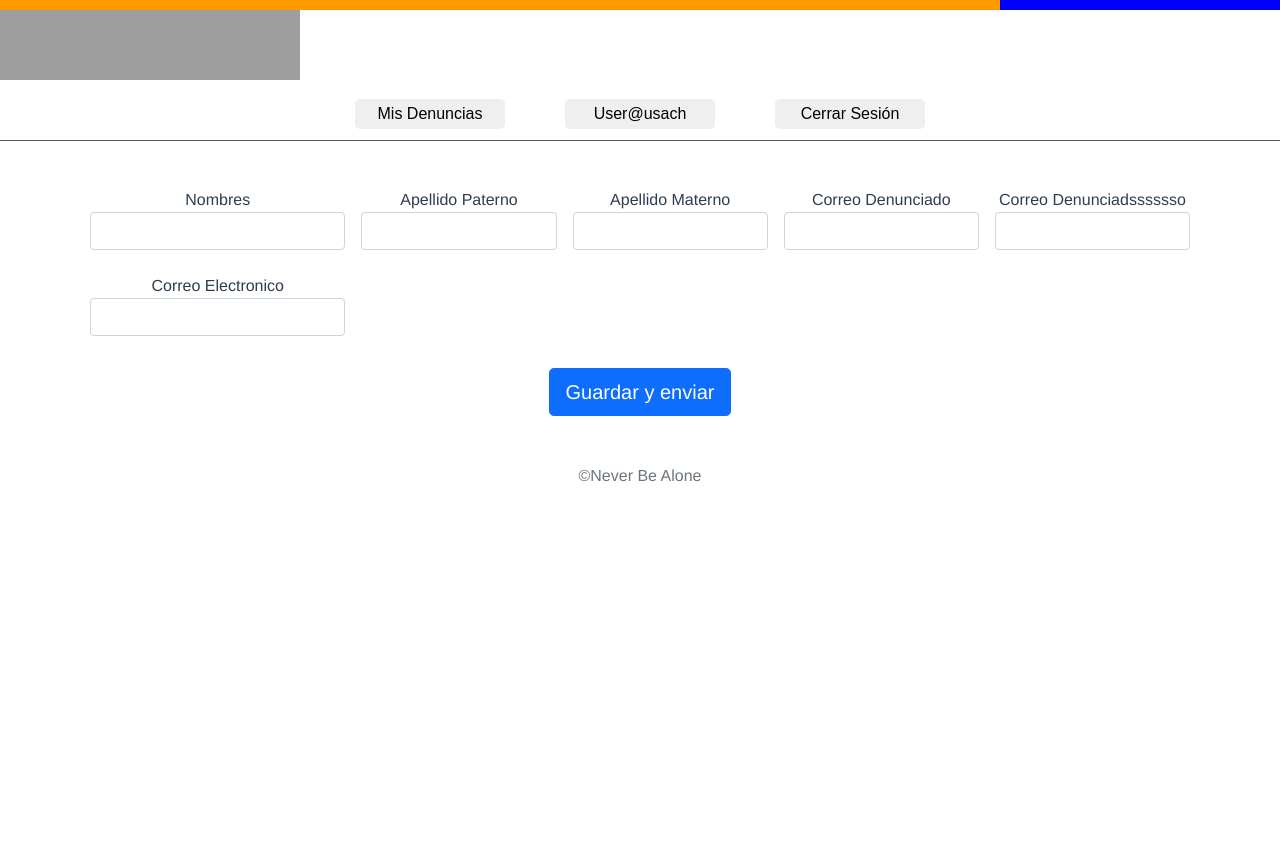
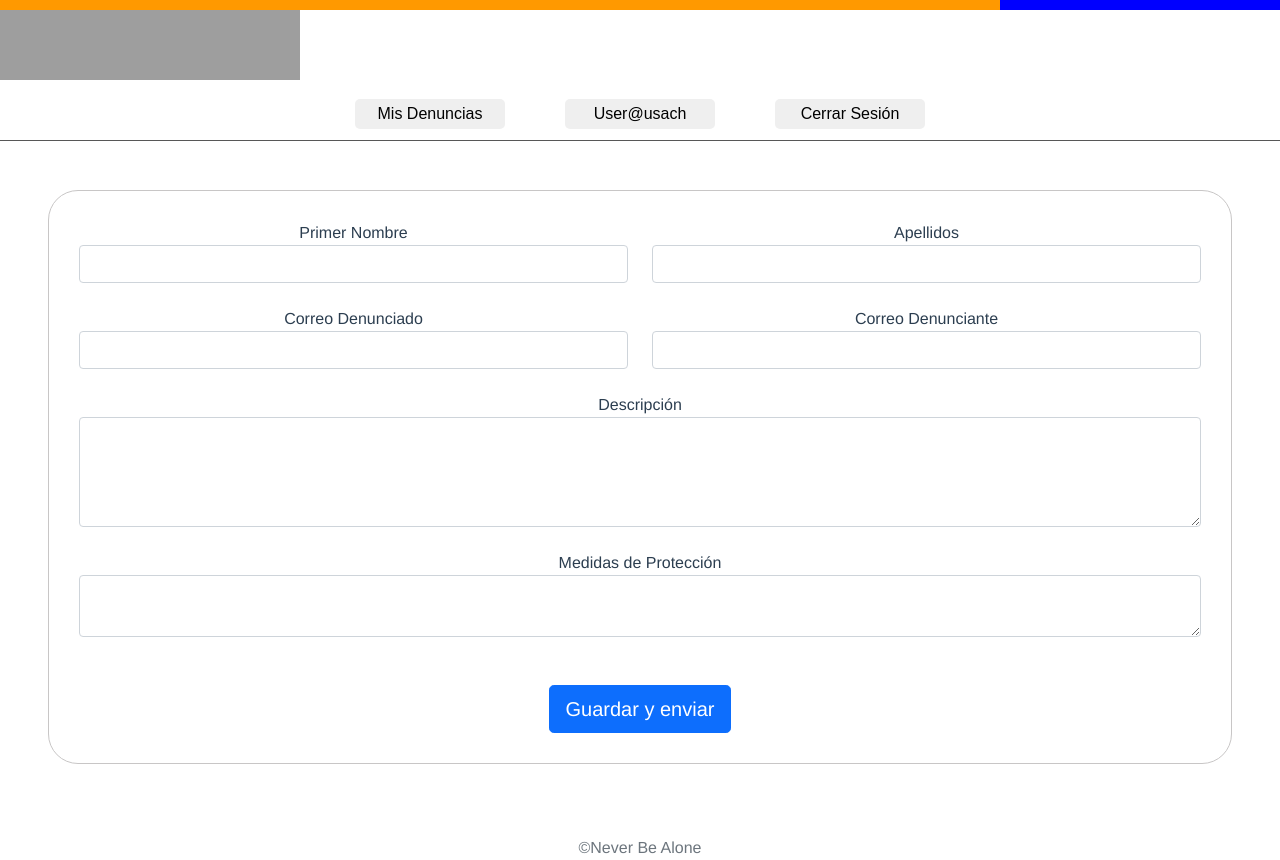
Before and after one commit to nic0q/Never-Be-Alone, a Vue app in the folder Frontend/: page /ingresar-denuncia in a window 1280 px wide. Shown: the top 860 px of the page. Before the commit the page ends 800 px from the top, so only its background shows below. Built offline with nearby package versions, Linux system fonts and the light colour scheme; grey boxes are pictures that could not be loaded.

Commit message:
[feat] bistas

```diff
--- a/Frontend/src/components/DenunciasUsuario.vue
+++ b/Frontend/src/components/DenunciasUsuario.vue
@@ -9,7 +9,6 @@
   </div>
 </div>
 </template>
-
 <script>
 // @ is an alias to /src
 import NavBar from '@/components/NavBar'
--- a/Frontend/src/components/IngresarDenuncia.vue
+++ b/Frontend/src/components/IngresarDenuncia.vue
@@ -4,35 +4,46 @@
 <div>
   <NavBar></NavBar>
 </div>
-<div class = "container">
-  <div class=" m-2">
-    <label for="floatingUsername">Nombres</label>
-    <input type="text" class="form-control" id="name" name="name" v-model="id_denunciante">
-    <br>
-    <div>
-      <label for="floatingUsername">Correo Electronico</label>
-      <input type="text" class="form-control px-5 " id="email" name="email" v-model="id_denunciado">
-      </div>
-    <br>
+<div class="f mx-5">
+<form>
+  <div class="row">
+    <div class="col">
+      <label for="exampleFormControlTextarea1">Primer Nombre</label>
+      <input v-model="nombres" type="text" class="form-control">
+    </div>
+    <div class="col">
+      <label for="exampleFormControlTextarea1">Apellidos</label>
+      <input v-model="apellidos" type="text" class="form-control">
+    </div>
   </div>
-  <div class="m-2">
-    <label for="floatingUsername">Apellido Paterno</label>
-    <input type="text" class="form-control " id="last_name_one" name="last_name_one" v-model="id_estamento_denunciado">
+</form>
+<br>
+<form>
+  <div class="row">
+    <div class="col">
+      <label for="exampleFormControlTextarea1">Correo Denunciado</label>
+      <input v-model="mailDenunciado" type="text" class="form-control">
+    </div>
+    <div class="col">
+      <label for="exampleFormControlTextarea1">Correo Denunciante</label>
+      <input v-model="mailDenunciante" type="text" class="form-control">
+    </div>
   </div>
-  <div class=" m-2">
-    <label for="floatingUsername">Apellido Materno</label>
-    <input type="text" class="form-control" id="last_name_two" name="last_name_two" v-model="descripcion">
-  </div>
-  <div class=" m-2">
-    <label for="floatingUsername">Correo Denunciado</label>
-    <input type="text" class="form-control" id="last_name_two" name="last_name_two" v-model="medidas">
-  </div>
-  <div class=" m-2">
-    <label for="floatingUsername">Correo Denunciadsssssso</label>
-    <input type="text" class="form-control" id="last_name_two" name="last_name_two" v-model="id_estado">
-  </div>
+</form>
+<br>
+<div class="form-group">
+  <label for="exampleFormControlTextarea1" >Descripción</label>
+  <textarea v-model='descripcion' class="form-control" id="exampleFormControlTextarea1" rows="4"></textarea>
 </div>
+<br>
+<div class="form-group">
+  <label for="exampleFormControlTextarea1">Medidas de Protección</label>
+  <textarea v-model='medidas' class="form-control" id="exampleFormControlTextarea1" rows="2"></textarea>
+</div>
+<br><br>
 <button class="w-90 s-30 btn btn-lg btn-primary" v-on:click='sendData' type="submit">Guardar y enviar</button>
+</div>
+<br>
 <p class="mt-5 mb-3 text-muted">&copy;Never Be Alone</p>
 </div>
 </template>
@@ -46,9 +57,9 @@ export default {
   },
   data () {
     return {
-      id_denunciante: '',
-      id_denunciado: '',
-      id_estamento_denunciado: '',
+      mail_denunciante: '',
+      mail_denunciado: '',
+      estamento_denunciado: '',
       descripcion: '',
       medidas: '',
       id_estado: ''
@@ -72,6 +83,12 @@ export default {
 }
 </script>
 <style scooped>
+.f{
+  margin-top: 110px;
+  border: 1px solid rgb(200, 198, 198);
+  padding: 30px;
+  border-radius: 30px;
+}
 .container{
   display: flex;
   margin-top: 100px;
```
Also changed, not shown: 2 other files (tests, documents, lock files or other folders).
